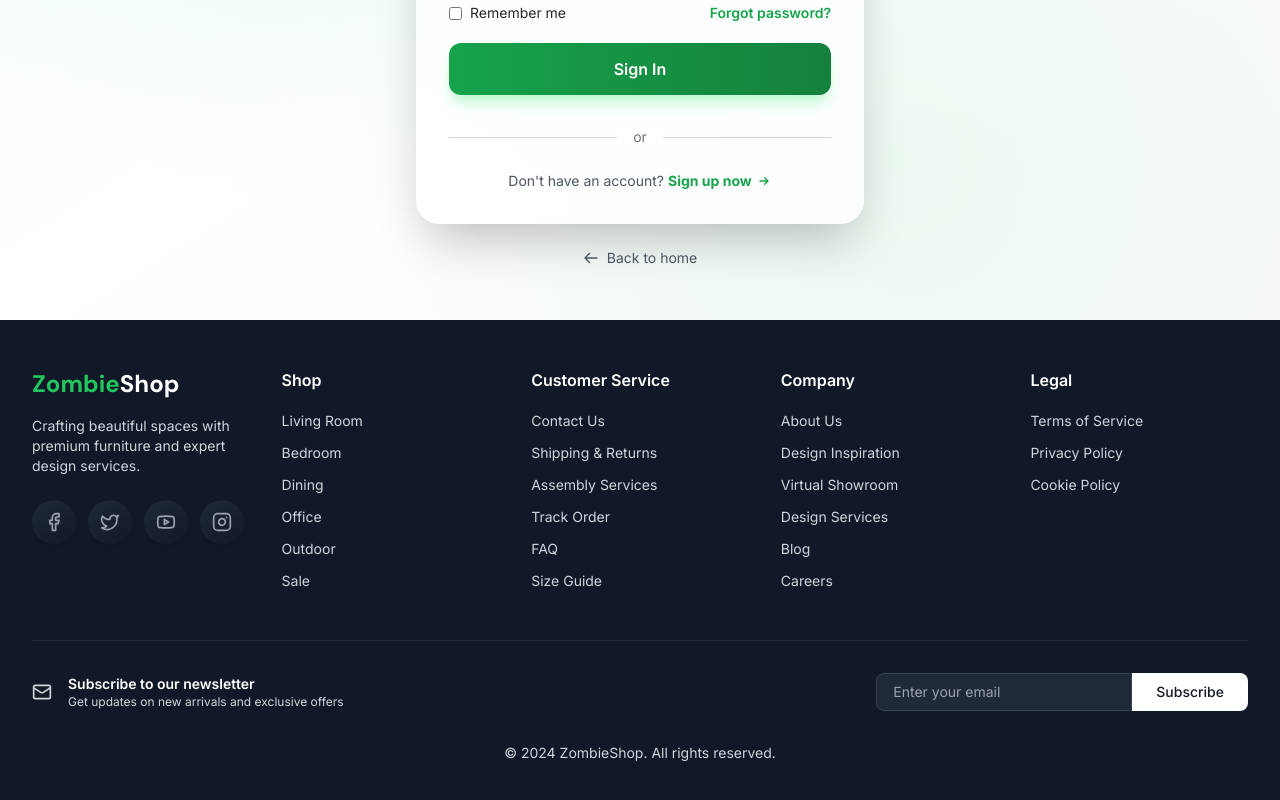
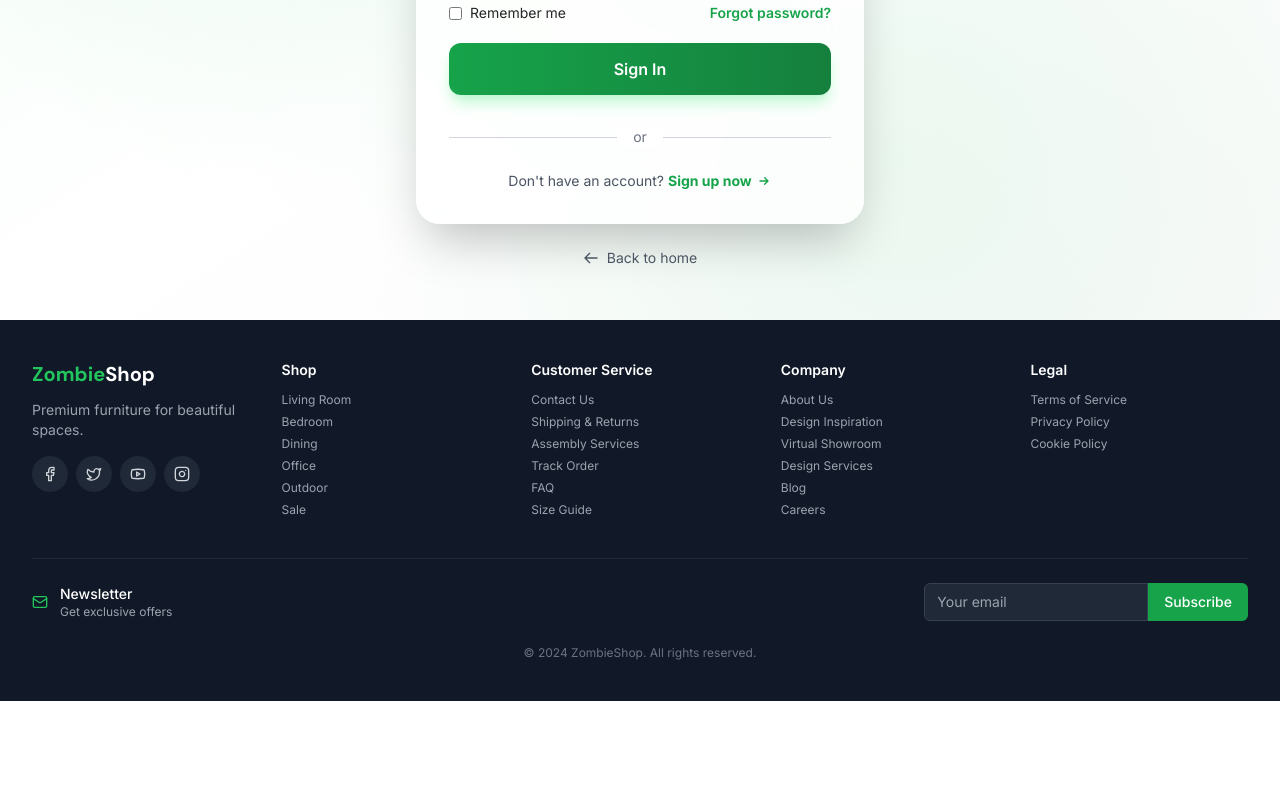
Before and after one commit to ZombieGenZ/ThiUI, a React (Vite) app: page /login in a window 1280 px wide. Shown: the part 574-1374 px from the top of the page. After the commit the page ends 1275 px from the top, so only its background shows below. Built offline with nearby package versions, Linux system fonts and the light colour scheme; no server answers.

Commit message:
Updated index.css

```diff
--- a/src/components/Footer.tsx
+++ b/src/components/Footer.tsx
@@ -53,17 +53,17 @@ export function Footer() {
   ];
 
   return (
-    <footer className="bg-gray-900 text-gray-300 transition-all duration-500">
-      <div className="max-w-7xl mx-auto px-4 sm:px-6 lg:px-8 py-12">
-        <div className="grid grid-cols-1 md:grid-cols-2 lg:grid-cols-5 gap-8 mb-12">
-          <div className="lg:col-span-1">
-            <h3 className="font-display text-2xl text-white mb-4 font-bold">
+    <footer className="bg-gray-900 text-gray-300">
+      <div className="max-w-7xl mx-auto px-4 sm:px-6 lg:px-8 py-10">
+        <div className="grid grid-cols-2 md:grid-cols-3 lg:grid-cols-5 gap-6 lg:gap-8 mb-10">
+          <div className="col-span-2 md:col-span-3 lg:col-span-1">
+            <h3 className="font-display text-xl text-white mb-3 font-bold">
               <span className="text-brand-500">Zombie</span>Shop
             </h3>
-            <p className="text-sm mb-6">
-              Crafting beautiful spaces with premium furniture and expert design services.
+            <p className="text-sm mb-4 text-gray-400">
+              Premium furniture for beautiful spaces.
             </p>
-            <div className="flex space-x-3">
+            <div className="flex gap-2">
               {socialLinks.map((social) => {
                 const Icon = social.icon;
                 return (
@@ -72,10 +72,10 @@ export function Footer() {
                     href={social.url}
                     target="_blank"
                     rel="noopener noreferrer"
-                    className="social-button"
+                    className="w-9 h-9 bg-gray-800 rounded-full flex items-center justify-center hover:bg-brand-600 transition-all duration-300 hover:scale-110"
                     title={social.name}
                   >
-                    <Icon className="w-5 h-5" />
+                    <Icon className="w-4 h-4" />
                   </a>
                 );
               })}
@@ -84,13 +84,13 @@ export function Footer() {
 
           {sections.map((section) => (
             <div key={section.title}>
-              <h4 className="text-white font-semibold mb-4">{section.title}</h4>
-              <ul className="space-y-2">
+              <h4 className="text-white font-semibold mb-3 text-sm">{section.title}</h4>
+              <ul className="space-y-1.5">
                 {section.links.map((link) => (
                   <li key={link.name}>
                     <a
                       href={link.path}
-                      className="text-sm hover:text-white transition-colors"
+                      className="text-xs text-gray-400 hover:text-white transition-colors block"
                     >
                       {link.name}
                     </a>
@@ -101,94 +101,37 @@ export function Footer() {
           ))}
         </div>
 
-        <div className="border-t border-gray-800 pt-8">
-          <div className="flex flex-col md:flex-row justify-between items-center space-y-4 md:space-y-0">
-            <div className="flex items-center space-x-4">
-              <Mail className="w-5 h-5" />
+        <div className="border-t border-gray-800 pt-6">
+          <div className="flex flex-col md:flex-row justify-between items-center gap-4">
+            <div className="flex items-center gap-3">
+              <Mail className="w-4 h-4 text-brand-500" />
               <div>
-                <p className="text-sm font-semibold text-white">Subscribe to our newsletter</p>
-                <p className="text-xs">Get updates on new arrivals and exclusive offers</p>
+                <p className="text-sm font-medium text-white">Newsletter</p>
+                <p className="text-xs text-gray-400">Get exclusive offers</p>
               </div>
             </div>
 
             <form className="flex w-full md:w-auto">
               <input
                 type="email"
-                placeholder="Enter your email"
-                className="px-4 py-2 bg-gray-800 border border-gray-700 rounded-l-lg focus:outline-none focus:ring-2 focus:ring-white text-sm w-full md:w-64"
+                placeholder="Your email"
+                className="px-3 py-2 bg-gray-800 border border-gray-700 rounded-l-md focus:outline-none focus:ring-2 focus:ring-brand-500 text-sm w-full md:w-56"
               />
               <button
                 type="submit"
-                className="px-6 py-2 bg-white text-gray-900 rounded-r-lg hover:bg-gray-100 transition-colors font-medium text-sm"
+                className="px-4 py-2 bg-brand-600 text-white rounded-r-md hover:bg-brand-700 transition-colors font-medium text-sm"
               >
                 Subscribe
               </button>
             </form>
           </div>
 
-          <div className="mt-8 text-center text-sm">
+          <div className="mt-6 text-center text-xs text-gray-500">
             <p>&copy; 2024 ZombieShop. All rights reserved.</p>
           </div>
         </div>
       </div>
 
-      <style>{`
-        .social-button {
-          width: 44px;
-          height: 44px;
-          min-width: 44px;
-          min-height: 44px;
-          border-radius: 50%;
-          background: linear-gradient(145deg, #1f2937, #111827);
-          display: flex;
-          align-items: center;
-          justify-content: center;
-          color: #9ca3af;
-          position: relative;
-          overflow: hidden;
-          transition: all 0.3s cubic-bezier(0.23, 1, 0.32, 1);
-          box-shadow: 0 4px 6px rgba(0, 0, 0, 0.1);
-          flex-shrink: 0;
-        }
-
-        .social-button::before {
-          content: "";
-          position: absolute;
-          top: 50%;
-          left: 50%;
-          width: 0;
-          height: 0;
-          border-radius: 50%;
-          background: linear-gradient(135deg, #16a34a, #22c55e);
-          transform: translate(-50%, -50%);
-          transition: width 0.4s ease, height 0.4s ease;
-        }
-
-        .social-button svg {
-          position: relative;
-          z-index: 1;
-          transition: all 0.3s ease;
-        }
-
-        .social-button:hover {
-          transform: translateY(-3px) scale(1.05);
-          box-shadow: 0 8px 16px rgba(34, 197, 94, 0.3);
-        }
-
-        .social-button:hover::before {
-          width: 100%;
-          height: 100%;
-        }
-
-        .social-button:hover svg {
-          color: #ffffff;
-          transform: scale(1.1) rotate(5deg);
-        }
-
-        .social-button:active {
-          transform: translateY(-1px) scale(1.02);
-        }
-      `}</style>
     </footer>
   );
 }
--- a/src/index.css
+++ b/src/index.css
@@ -86,24 +86,21 @@
   }
 
   .card-hover {
-    transition: transform 0.35s cubic-bezier(0.25, 0.8, 0.25, 1),
-                box-shadow 0.35s cubic-bezier(0.25, 0.8, 0.25, 1),
-                opacity 0.35s ease;
+    transition: transform 0.3s cubic-bezier(0.25, 0.8, 0.25, 1),
+                box-shadow 0.3s cubic-bezier(0.25, 0.8, 0.25, 1),
+                border-color 0.3s ease;
   }
 
   .card-hover:hover {
-    transform: translateY(-6px);
-    box-shadow: 0 20px 40px rgba(0, 0, 0, 0.08);
+    transform: translateY(-4px);
   }
 
   .image-scale {
-    transition: transform 0.6s cubic-bezier(0.25, 0.8, 0.25, 1),
-                filter 0.6s ease;
+    transition: transform 0.5s cubic-bezier(0.25, 0.8, 0.25, 1);
   }
 
   .image-scale:hover {
-    transform: scale(1.05);
-    filter: brightness(1.05);
+    transform: scale(1.08);
   }
 
   .shadow-soft {
```
Also changed, not shown: src/components/Header.tsx (+16 -40 lines), src/components/ProductCard.tsx (+26 -25 lines).
